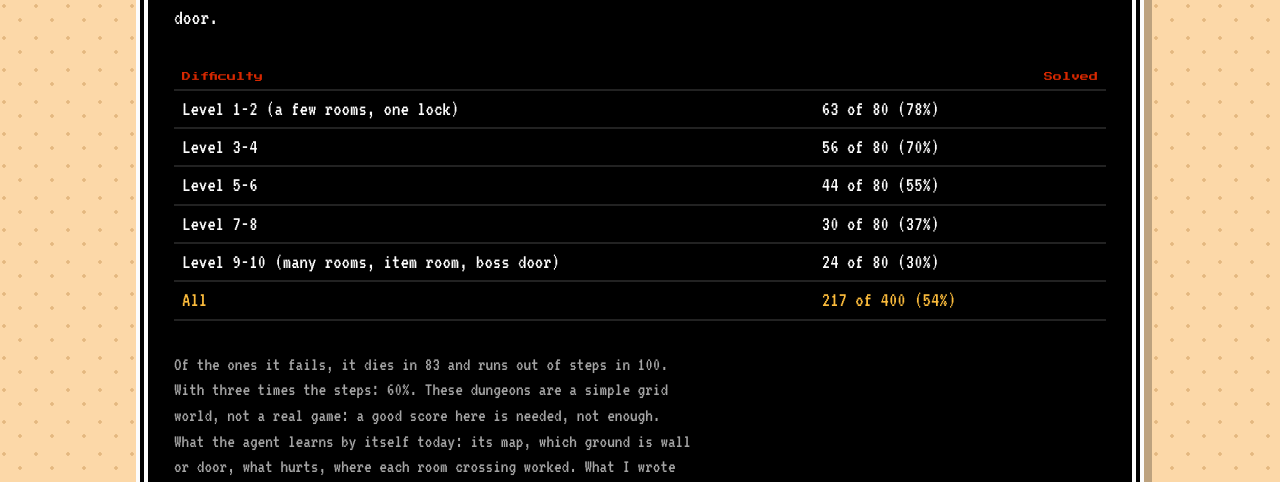
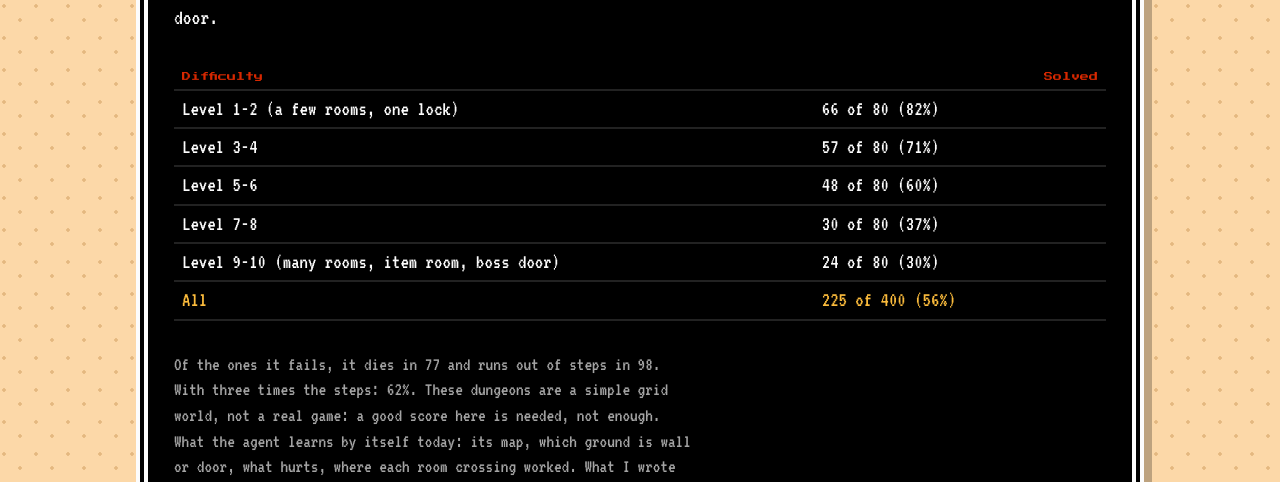
Before and after one commit to sofianedjerbi/zelda-agent-devblog, a Jekyll site: the page built from index.html, in a window 1280 px wide and 900 px high, scrolled down 380 px. Shown: the part 162-644 px from the top of the window. Built offline with Jekyll 4.4.1, drawn with Linux system fonts in a browser that asks for light colours; some of the changed text lies outside the part shown.

Commit message:
Unseen dungeons 56% (was 54%): comes back to what stayed shut; what the bench cannot see
Co-Authored-By: Claude Fable 5.2 <noreply@anthropic.com>
Claude-Session: https://claude.ai/code/session_011zaXs3MpTYuwKudv5WyDZs

```diff
--- a/_data/tried.yml
+++ b/_data/tried.yml
@@ -2,6 +2,7 @@
 # switch = how to turn it on/off in ~/minish-rl (ZL_<NAME>); result = measured; lesson = what not to do again.
 - phase: "Judged on dungeons never seen (from Nov 13)"
   items:
+    - {name: "Come back to what stayed shut when I hold something new", switch: HELD, status: kept, result: "the bench counts by itself what was left shut in failed dungeons: 49 of 184 had a locked door with a key in hand, 27 a web with the item for it, 14 the boss door with its key. Now a failed try on a shut passage is remembered with what Link held; holding something else makes it new again. Dungeons I may look at: 54% -> 59%. Dungeons nobody opens: 54% -> 56% (225 of 400). Zelda 1: 16 games identical to the last number. Minish Cap check the same", lesson: "The rule never fires in Zelda 1: its adapter shows no shut passages, only walls. The generated dungeons hand the agent things the real games do not show it. A gain here is a gain in deciding, not yet in seeing."}
     - {name: "Bench of generated dungeons nobody looks at", status: kept, result: "400 test dungeons in 8 seconds, same brain, same planner as the real games. Start: 54% solved (levels 1-2: 79%, levels 9-10: 30%); a separate set of 400 I may look at gives the same 54%", lesson: "The yardstick was one dungeon of one game. This one cannot be memorised."}
     - {name: "Two-way crossing memory (arriving through a door teaches how to leave by it)", switch: CROSS2, status: off, result: "16 Zelda 1 games: dungeon 13 vs 14 and 10,000 steps later, map or compass 2 vs 4. No gain"}
 - phase: "After the review: skills judged on saved scenarios (Nov 12)"
--- a/_data/unseen.yml
+++ b/_data/unseen.yml
@@ -1,14 +1,15 @@
 # tools/dungeon_bench.py --set test --n 400 (3,000 steps each). Generated dungeons nobody has looked at. Updated 2026-11-13.
-model: "current model (crossing memory)"
-solved: 217
+model: "current model (crossing memory + comes back to what stayed shut)"
+solved: 225
 total: 400
-pct: 54
-pct_long: 60   # with 10,000 steps
-died: 83
-out_of_steps: 100
+pct: 56
+pct_long: 62   # with 10,000 steps
+died: 77
+out_of_steps: 98
+start: 54      # where this number started, 13 Nov
 levels:
-  - {level: "1-2 (a few rooms, one lock)", solved: 63, total: 80}
-  - {level: "3-4", solved: 56, total: 80}
-  - {level: "5-6", solved: 44, total: 80}
+  - {level: "1-2 (a few rooms, one lock)", solved: 66, total: 80}
+  - {level: "3-4", solved: 57, total: 80}
+  - {level: "5-6", solved: 48, total: 80}
   - {level: "7-8", solved: 30, total: 80}
   - {level: "9-10 (many rooms, item room, boss door)", solved: 24, total: 80}
```
